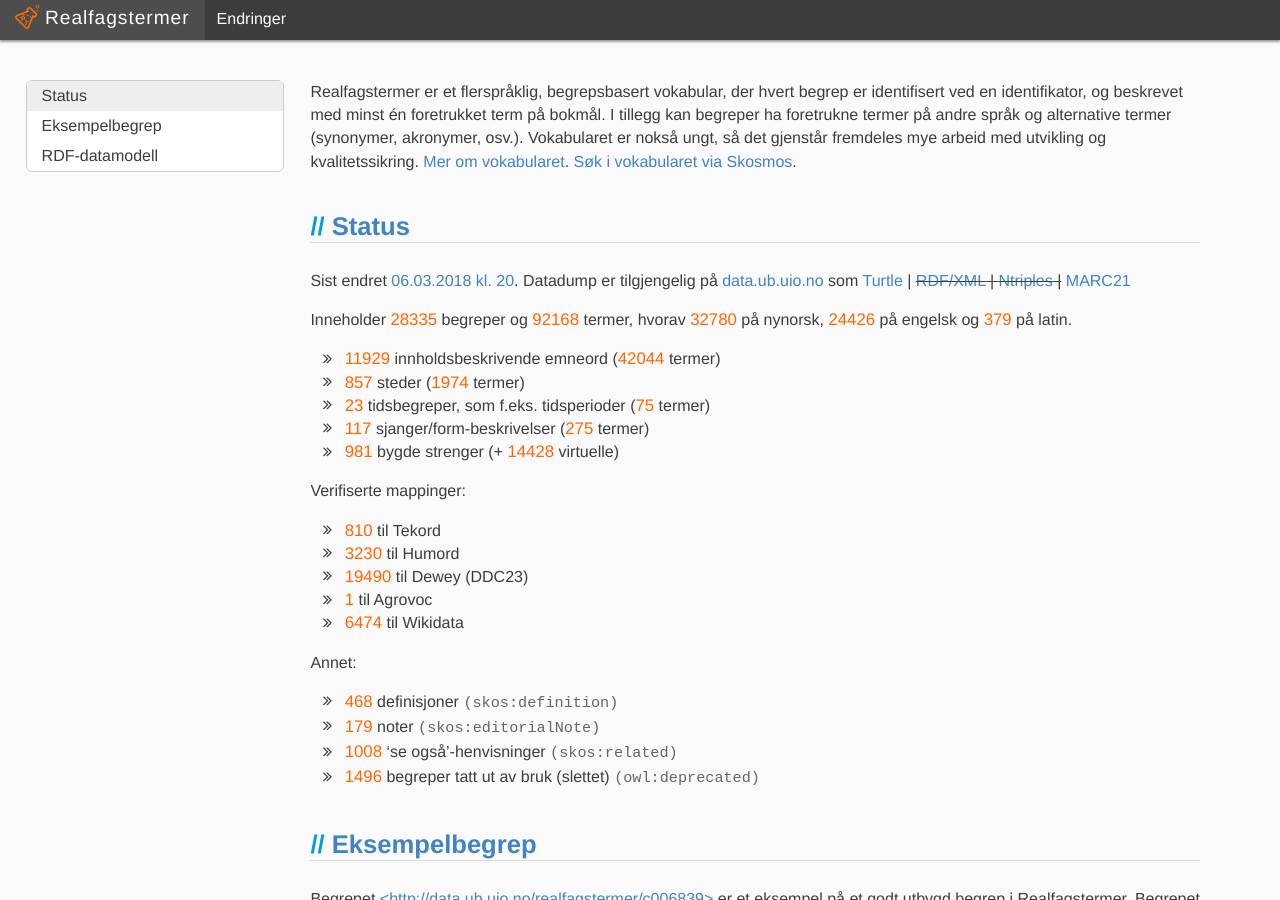
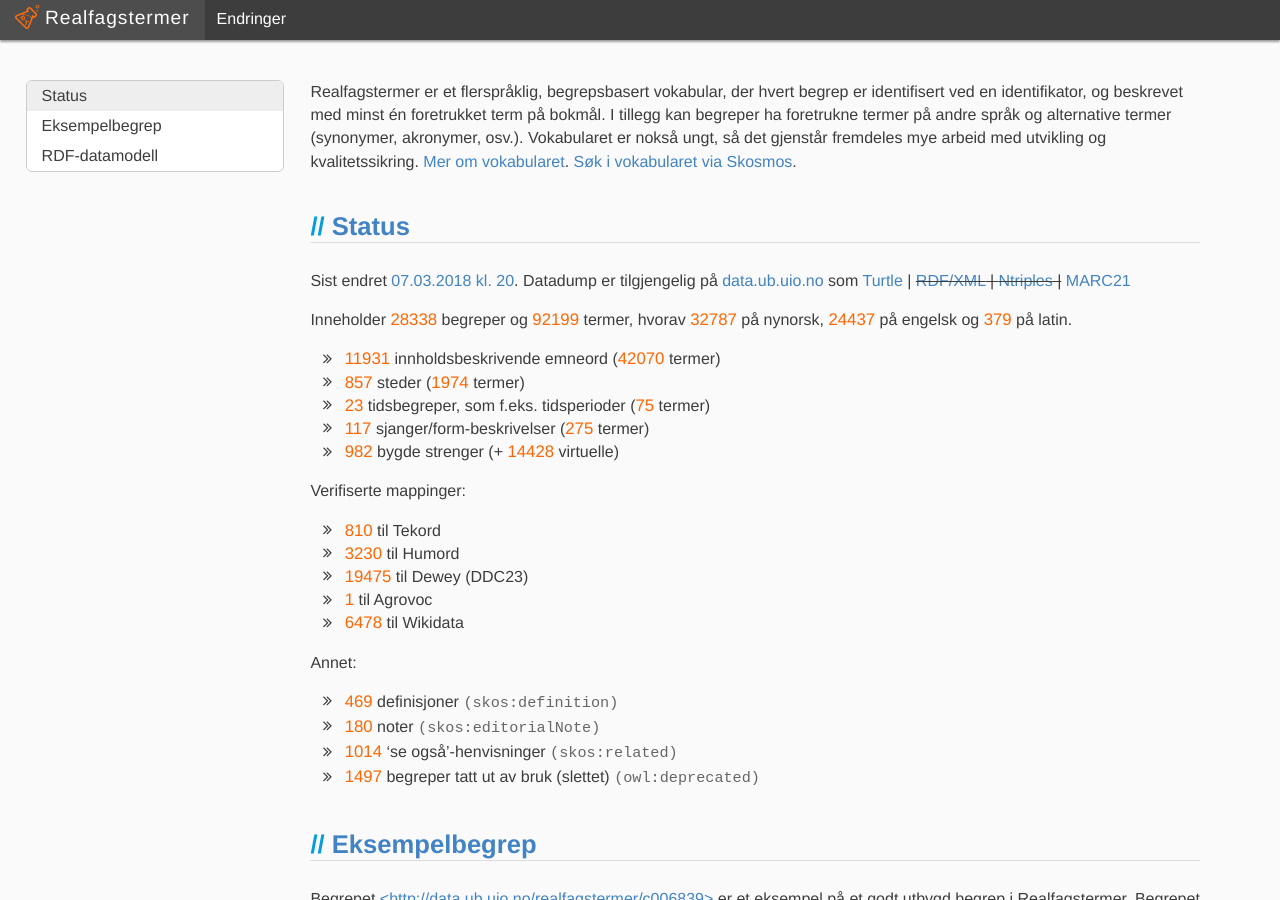
Before and after one commit to realfagstermer/realfagstermer.github.io, a Jekyll site: the page built from index.html, in a window 1280 px wide and 900 px high. Built offline with Jekyll 4.4.1, drawn with Linux system fonts in a browser that asks for light colours; nearby versions of some CDN libraries; library files that are not in the unit come from our copies.

Commit message:
Update stats

```diff
--- a/_data/stats_current.json
+++ b/_data/stats_current.json
@@ -1,10 +1,10 @@
 {
-  "concepts": 28335,
-  "conceptsWithoutStrings": 12926,
-  "deprecatedConcepts": 1496,
+  "concepts": 28338,
+  "conceptsWithoutStrings": 12928,
+  "deprecatedConcepts": 1497,
   "facets": {
     "CompoundConcept": {
-      "concepts": 981,
+      "concepts": 982,
       "prefLabels": {},
       "terms": 0
     },
@@ -58,19 +58,19 @@
     },
     "Topic": {
       "altLabels": {
-        "en": 1824,
+        "en": 1831,
         "la": 24,
-        "nb": 4513,
-        "nn": 5432
+        "nb": 4521,
+        "nn": 5436
       },
-      "concepts": 11929,
+      "concepts": 11931,
       "prefLabels": {
-        "en": 6088,
+        "en": 6091,
         "la": 354,
-        "nb": 11927,
-        "nn": 11882
+        "nb": 11929,
+        "nn": 11884
       },
-      "terms": 42044
+      "terms": 42070
     },
     "VirtualCompoundConcept": {
       "concepts": 14428,
@@ -80,27 +80,27 @@
   },
   "features": {
     "broadMatch": 3068,
-    "closeMatch": 15809,
-    "definition": 468,
-    "editorialNote": 179,
+    "closeMatch": 15813,
+    "definition": 469,
+    "editorialNote": 180,
     "exactMatch": 3455,
     "narrowMatch": 0,
-    "related": 1008,
+    "related": 1014,
     "relatedMatch": 4071
   },
   "mappings": {
     "agrovoc": 1,
-    "ddc": 19490,
+    "ddc": 19475,
     "humord": 3230,
     "tekord": 810,
-    "wikidata": 6474
+    "wikidata": 6478
   },
   "terms": {
-    "_sum": 92168,
-    "en": 24426,
+    "_sum": 92199,
+    "en": 24437,
     "la": 379,
-    "nb": 34583,
-    "nn": 32780
+    "nb": 34596,
+    "nn": 32787
   },
-  "ts": 1520369952
+  "ts": 1520456359
 }
```
Also changed, not shown: _data/stats.json.
